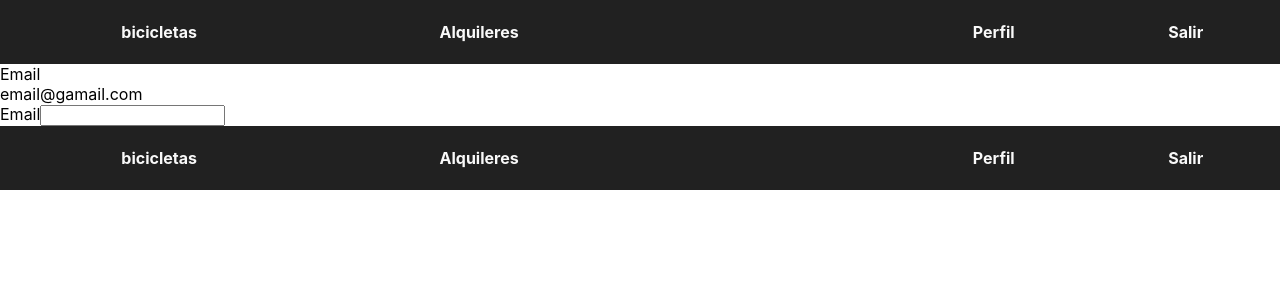
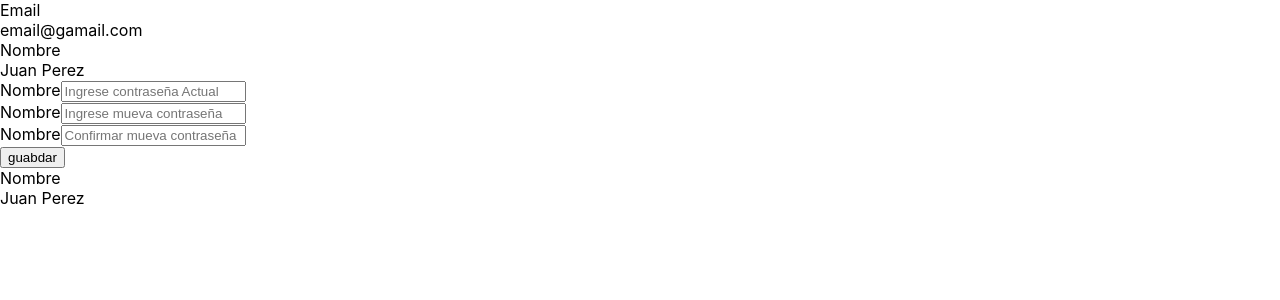
Before and after one commit to kokis128/bicicletas-front, a React (Create React App) app: page /perfil in a window 1280 px wide. Shown: the top 300 px of the page. Built offline with nearby package versions, Linux system fonts and the light colour scheme.

Commit message:
components

```diff
--- a/src/App.js
+++ b/src/App.js
@@ -18,7 +18,7 @@ function AppWrapper(){
       <Route path="/register" element={<Register />} />
       <Route path="/perfil" element={<Perfil />} />
       <Route path="/404" element={<notFound/>} />
-      <Route path="*" element={NotFound} />
+      <Route path="#" element={<NotFound />} />
 
     </Routes>
   )
@@ -42,7 +42,7 @@ function App() {
 
 
     <div className="App">
-     <Home />
+
     </div>
     </>
   );
--- a/src/pages/perfil/perfil.js
+++ b/src/pages/perfil/perfil.js
@@ -9,23 +9,50 @@ function Perfil(){
     return(
         <div className="main">
 
-      <NavBar />
 
-      <form onSubmit={console.log("Contraseña actualizada")}></form>
+
+      <form onSubmit={console.log("Contraseña actualizada")}>
+
+
       <div className='div-form'>
         <label>Email</label>
         <div>email@gamail.com</div>
+        </div>
 
 
+      <div className='div-form'>
+      <label>Nombre</label>
+      <div>Juan Perez</div>
       </div>
+
       <div className='div-form'>
+      <label>Nombre</label>
+      <input type='password' placeholder='Ingrese contraseña Actual' />
+      </div>
 
-      <label>Email</label>
+      <div className='div-form'>
+      <label>Nombre</label>
+      <input type='password' placeholder='Ingrese mueva contraseña' />
+      </div>
 
-      <input className='input-form'/>
-
+      <div className='div-form'>
+      <label>Nombre</label>
+      <input type='password' placeholder='Confirmar mueva contraseña' />
 
       </div>
+
+      <button className='button-form' type='submit'>
+
+        guabdar
+
+      </button>
+
+      <div className='div-form'>
+      <label>Nombre</label>
+      <div>Juan Perez</div>
+      </div>
+
+      </form>
 
         </div>
     );
```
Also changed, not shown: 1 other file (tests, documents, lock files or other folders).
